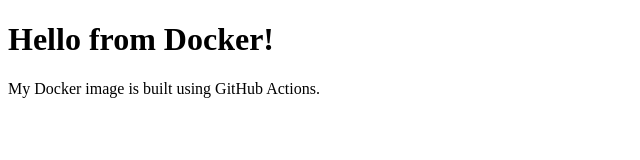
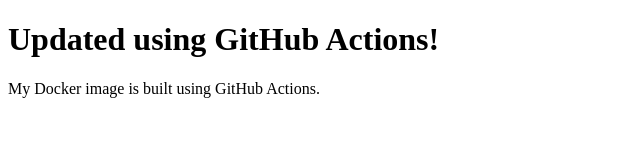
Before and after one commit to nethraelango2007/github-actions-docker-lab, a plain HTML site: page index.html in a window 1280 px wide. Shown: the whole page, without its empty margins (0-640 px from the left). Drawn offline with Linux system fonts and the light colour scheme.

Commit message:
Update header message in index.html

```diff
--- a/index.html
+++ b/index.html
@@ -4,7 +4,7 @@
     <title>GitHub Actions Lab</title>
 </head>
 <body>
-    <h1>Hello from Docker!</h1>
+    <h1>Updated using GitHub Actions!</h1>
     <p>My Docker image is built using GitHub Actions.</p>
 </body>
 </html>
```
